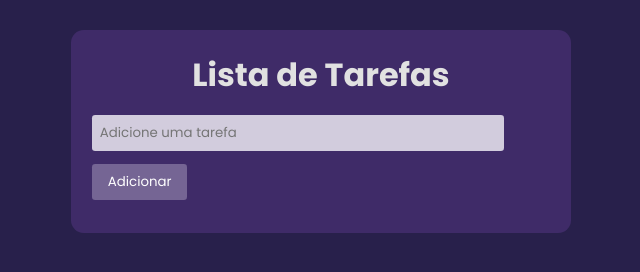
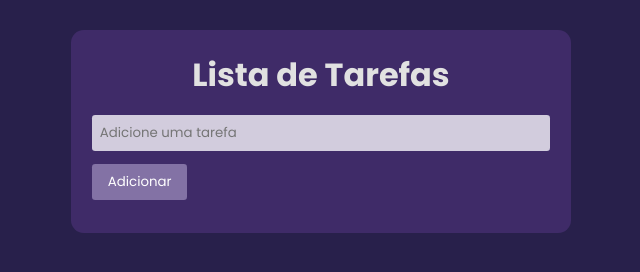
Before and after one commit to antoniocarlosrs/ToDoList, a plain HTML site: page index.html in a window 1280 px wide. In both pictures the pointer is over the button "Adicionar". Shown: the whole page, without its empty margins (319-959 px from the left). Drawn offline with Linux system fonts and the light colour scheme.

Commit message:
Hover dos botoes

```diff
--- a/css/style.css
+++ b/css/style.css
@@ -29,7 +29,7 @@ h1 {
 }
 
 input {
-    width: 90%;
+    width: 100%;
     border: none;
     border-radius: .2rem;
     padding: 8px;
@@ -54,8 +54,16 @@ button {
     cursor: pointer;
 }
 
+button:hover {
+    background-color: #8372a5;
+}
+
 .editButton, .deleteButton{
     background-color: #38245e;
+}
+
+.editButton:hover, .deleteButton:hover {
+    background-color: #483174;
 }
 
 ul {
```
